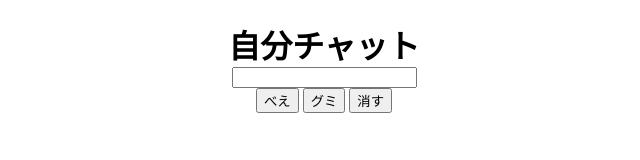
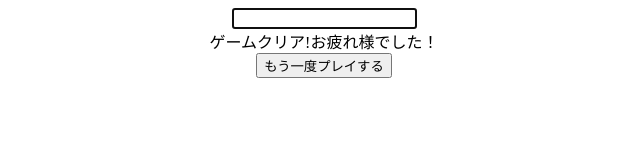
Before and after one commit to yoshihirogurande/github.io, a plain HTML site: page index.html in a window 1280 px wide. Shown: the whole page, without its empty margins (316-956 px from the left). Drawn offline with Linux system fonts and the light colour scheme.

Commit message:
Update index.html

```diff
--- a/index.html
+++ b/index.html
@@ -3,33 +3,27 @@
 <head>
     <meta charset="UTF-8">
     <meta name="viewport" content="width=device-width, initial-scale=1.0">
-    <title>自分チャット</title>
+    <title>タイピングゲーム</title>
     <link rel="stylesheet" href="./main.css">
+
 </head>
 <body>
-    <header><h1>自分チャット</h1></header>
-    <main>
-        <!-- チャットメッセージを表示する場所 -->
-        <div id="chatContentu">
-            <dl id="out"></dl>
+  <div id="game" class="text-container">
+    <label for="inputText">
+    <div class="question">
+        <span id="entered" class="marker"></span>
+        <span id="remained"></span>
+    </div>
+    <input type="text" class="text" id="inputText" autofocus>
+    </label>
+    </div>
+    <div id="message" class="text-container hidden">
+        <div class="message">
+            ゲームクリア!お疲れ様でした！<br>
+            <button id="replayBtn" class="button">もう一度プレイする</button>
         </div>
+    </div>
 
-        <div id="controller">
-
-           <!-- 文字を打ち込む部分 -->
-            <input type="text" id="inp"></input>
-            <!-- ボタンリスト -->
-            <div id="bottons">
-                <input type="button" value="べえ" onclick="sendM(name)">
-                <input type="button" value="グミ" onclick="sendM(name)">
-                <input type="button" value="消す" onclick="res()">
-            </div>
-        </div>
-        <script src="./main.js"></script>
-    </main>
+  <script src="./main.js"></script>
 </body>
-
-<footer></footer>
-
-
 </html>
```
